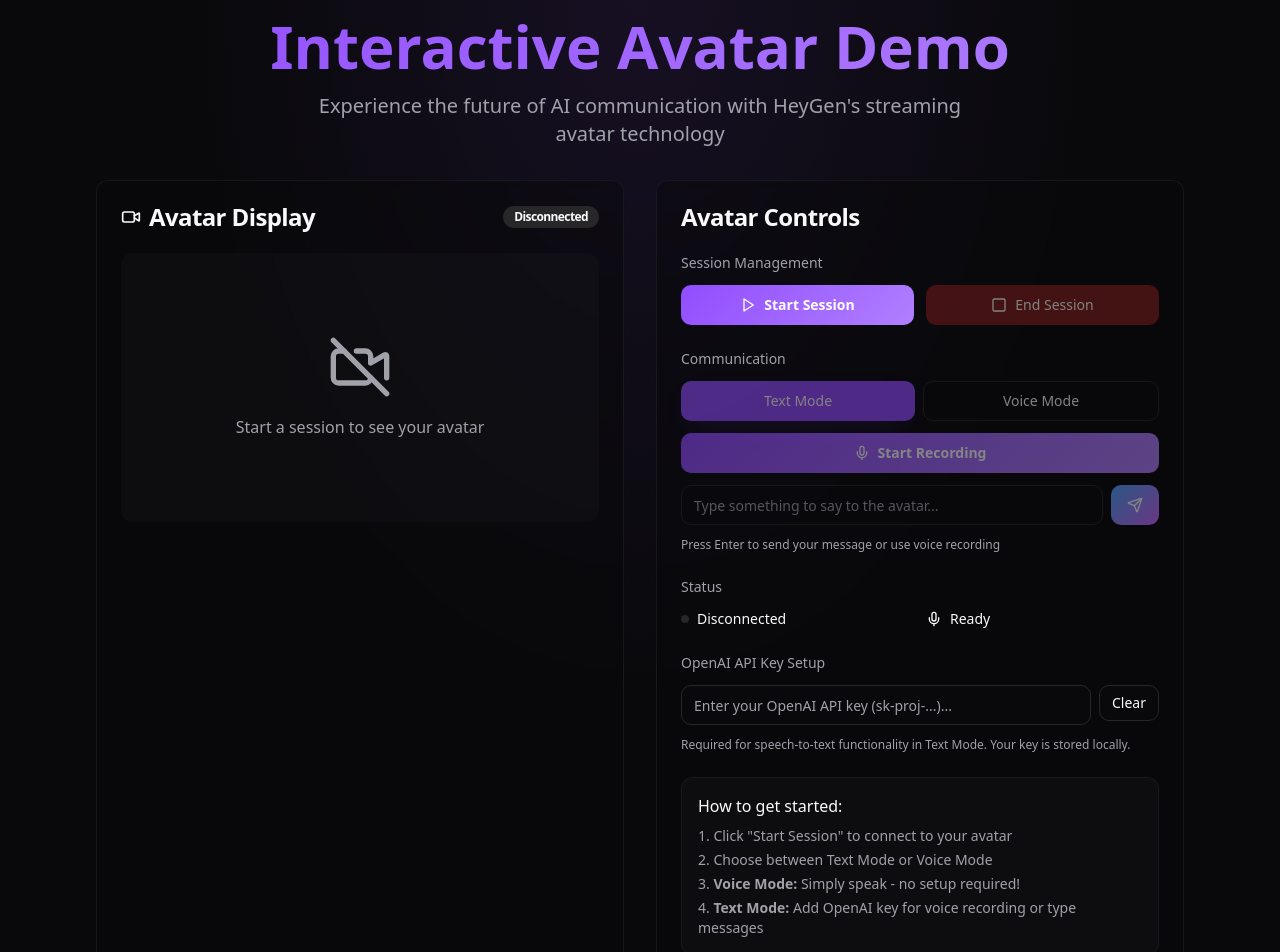
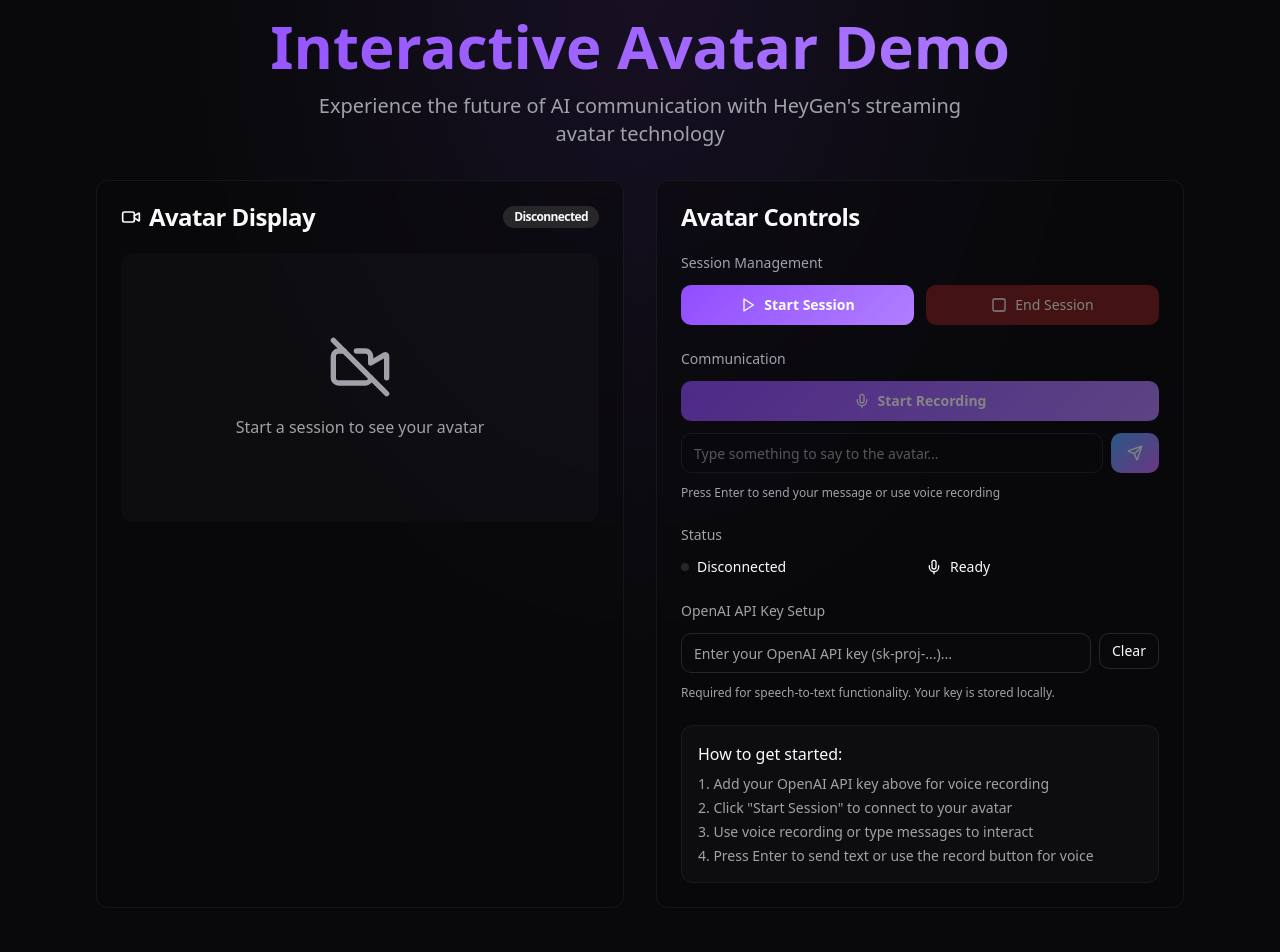
Before and after one commit to abhinav118/avatar-stream-vibe, a React (Vite) app: page /interactive-avatar in a window 1280 px wide. Shown: the top 952 px of the page. After the commit the page ends 924 px from the top, so only its background shows below. Built offline with nearby package versions, Linux system fonts and the light colour scheme.

Commit message:
Code edited in Lovable Code Editor
Edited UI in Lovable

```diff
--- a/src/components/InteractiveAvatar.tsx
+++ b/src/components/InteractiveAvatar.tsx
@@ -32,12 +32,6 @@ const InteractiveAvatar = () => {
   const [isRecording, setIsRecording] = useState(false);
   const [recordingStatus, setRecordingStatus] = useState("");
   const [audioRecorder, setAudioRecorder] = useState<AudioRecorder | null>(null);
-
-  // Voice chat state
-  const [currentMode, setCurrentMode] = useState<"text" | "voice">("text");
-  const [isVoiceChatActive, setIsVoiceChatActive] = useState(false);
-  const [voiceStatus, setVoiceStatus] = useState("");
-
   const videoRef = useRef<HTMLVideoElement>(null);
   const { toast } = useToast();
 
@@ -202,30 +196,12 @@ const InteractiveAvatar = () => {
       const token = await fetchAccessToken();
       const avatarInstance = new StreamingAvatar({ token });
 
-      // Stream events
       avatarInstance.on(StreamingEvents.STREAM_READY, handleStreamReady);
       avatarInstance.on(StreamingEvents.STREAM_DISCONNECTED, handleStreamDisconnected);
 
-      // Voice chat events
-      avatarInstance.on(StreamingEvents.USER_START, () => {
-        setVoiceStatus("Listening...");
-      });
-      avatarInstance.on(StreamingEvents.USER_STOP, () => {
-        setVoiceStatus("Processing...");
-      });
-      avatarInstance.on(StreamingEvents.AVATAR_START_TALKING, () => {
-        setVoiceStatus("Avatar is speaking...");
-        setIsSpeaking(true);
-      });
-      avatarInstance.on(StreamingEvents.AVATAR_STOP_TALKING, () => {
-        setVoiceStatus("Waiting for you to speak...");
-        setIsSpeaking(false);
-      });
-
       const sessionData = await avatarInstance.createStartAvatar({
         quality: AvatarQuality.High,
-        avatarName: "Wayne_20240711", // Default avatar name
-        language: "en",
+        avatarName: "SilasHR_public", // Default avatar name
       });
 
       setAvatar(avatarInstance);
@@ -245,10 +221,6 @@ const InteractiveAvatar = () => {
 
     setIsLoading(true);
     try {
-      if (isVoiceChatActive) {
-        await avatar.closeVoiceChat();
-        setIsVoiceChatActive(false);
-      }
       await avatar.stopAvatar();
       if (videoRef.current) {
         videoRef.current.srcObject = null;
@@ -257,8 +229,6 @@ const InteractiveAvatar = () => {
       setSessionData(null);
       setIsConnected(false);
       setIsSpeaking(false);
-      setCurrentMode("text");
-      setVoiceStatus("");
     } catch (error) {
       console.error("Failed to end session:", error);
     } finally {
@@ -295,61 +265,6 @@ const InteractiveAvatar = () => {
     if (e.key === 'Enter' && !e.shiftKey) {
       e.preventDefault();
       handleSpeak();
-    }
-  };
-
-  // Voice chat functions
-  const startVoiceChat = async () => {
-    if (!avatar) return;
-
-    try {
-      await avatar.startVoiceChat({
-        useSilencePrompt: false
-      });
-      setIsVoiceChatActive(true);
-      setVoiceStatus("Waiting for you to speak...");
-      toast({
-        title: "Voice Chat Started",
-        description: "You can now speak directly to the avatar!",
-      });
-    } catch (error) {
-      console.error("Error starting voice chat:", error);
-      setVoiceStatus("Error starting voice chat");
-      toast({
-        title: "Voice Chat Error",
-        description: "Failed to start voice chat mode.",
-        variant: "destructive",
-      });
-    }
-  };
-
-  const closeVoiceChat = async () => {
-    if (!avatar) return;
-
-    try {
-      await avatar.closeVoiceChat();
-      setIsVoiceChatActive(false);
-      setVoiceStatus("");
-      toast({
-        title: "Voice Chat Ended",
-        description: "Voice chat mode has been disabled.",
-      });
-    } catch (error) {
-      console.error("Error closing voice chat:", error);
-    }
-  };
-
-  const switchMode = async (mode: "text" | "voice") => {
-    if (currentMode === mode || !isConnected) return;
-
-    setCurrentMode(mode);
-
-    if (mode === "text") {
-      if (isVoiceChatActive) {
-        await closeVoiceChat();
-      }
-    } else {
-      await startVoiceChat();
     }
   };
 
@@ -444,30 +359,7 @@ const InteractiveAvatar = () => {
               <div className="space-y-3">
                 <h3 className="text-sm font-medium text-muted-foreground">Communication</h3>
 
-                {/* Mode Toggle */}
-                <div className="flex gap-2" role="group">
-                  <Button
-                    variant={currentMode === "text" ? "default" : "outline"}
-                    onClick={() => switchMode("text")}
-                    disabled={!isConnected}
-                    className="flex-1"
-                  >
-                    Text Mode
-                  </Button>
-                  <Button
-                    variant={currentMode === "voice" ? "default" : "outline"}
-                    onClick={() => switchMode("voice")}
-                    disabled={!isConnected}
-                    className="flex-1"
-                  >
-                    Voice Mode
-                  </Button>
-                </div>
-
-                {/* Text Mode Controls */}
-                {currentMode === "text" && (
-                  <>
-                    {/* Voice Recording (OpenAI STT) */}
+                {/* Voice Recording */}
                 <div className="flex gap-2">
                   <Button
                     variant={isRecording ? "destructive" : "avatar"}
@@ -507,26 +399,6 @@ const InteractiveAvatar = () => {
                 <p className="text-xs text-muted-foreground">
                   Press Enter to send your message or use voice recording
                 </p>
-                  </>
-                )}
-
-                {/* Voice Mode Controls */}
-                {currentMode === "voice" && (
-                  <div className="space-y-3">
-                    <div className="p-4 bg-primary/10 rounded-lg border border-primary/20">
-                      <div className="flex items-center gap-2 mb-2">
-                        <div className={`w-2 h-2 rounded-full ${isVoiceChatActive ? 'bg-green-500 animate-pulse' : 'bg-muted'}`} />
-                        <span className="text-sm font-medium">Voice Chat Active</span>
-                      </div>
-                      {voiceStatus && (
-                        <p className="text-sm text-muted-foreground">{voiceStatus}</p>
-                      )}
-                      <p className="text-xs text-muted-foreground mt-2">
-                        Simply speak to interact with the avatar. No buttons needed!
-                      </p>
-                    </div>
-                  </div>
-                )}
               </div>
 
               {/* Status Information */}
@@ -544,8 +416,7 @@ const InteractiveAvatar = () => {
                 </div>
               </div>
 
-              {/* API Key Setup - Only show for text mode */}
-              {currentMode === "text" && (
+              {/* API Key Setup */}
               <div className="space-y-3">
                 <h3 className="text-sm font-medium text-muted-foreground">OpenAI API Key Setup</h3>
                 <div className="flex gap-2">
@@ -582,19 +453,18 @@ const InteractiveAvatar = () => {
                   </Button>
                 </div>
                 <p className="text-xs text-muted-foreground">
-                    Required for speech-to-text functionality in Text Mode. Your key is stored locally.
+                  Required for speech-to-text functionality. Your key is stored locally.
                 </p>
               </div>
-              )}
 
               {/* Instructions */}
               <div className="p-4 bg-muted/20 rounded-lg border border-border/50">
                 <h4 className="font-medium mb-2">How to get started:</h4>
                 <ol className="text-sm text-muted-foreground space-y-1">
-                  <li>1. Click "Start Session" to connect to your avatar</li>
-                  <li>2. Choose between Text Mode or Voice Mode</li>
-                  <li>3. <strong>Voice Mode:</strong> Simply speak - no setup required!</li>
-                  <li>4. <strong>Text Mode:</strong> Add OpenAI key for voice recording or type messages</li>
+                  <li>1. Add your OpenAI API key above for voice recording</li>
+                  <li>2. Click "Start Session" to connect to your avatar</li>
+                  <li>3. Use voice recording or type messages to interact</li>
+                  <li>4. Press Enter to send text or use the record button for voice</li>
                 </ol>
               </div>
             </CardContent>
```
Lines whose indentation alone changed are shown as unchanged.
